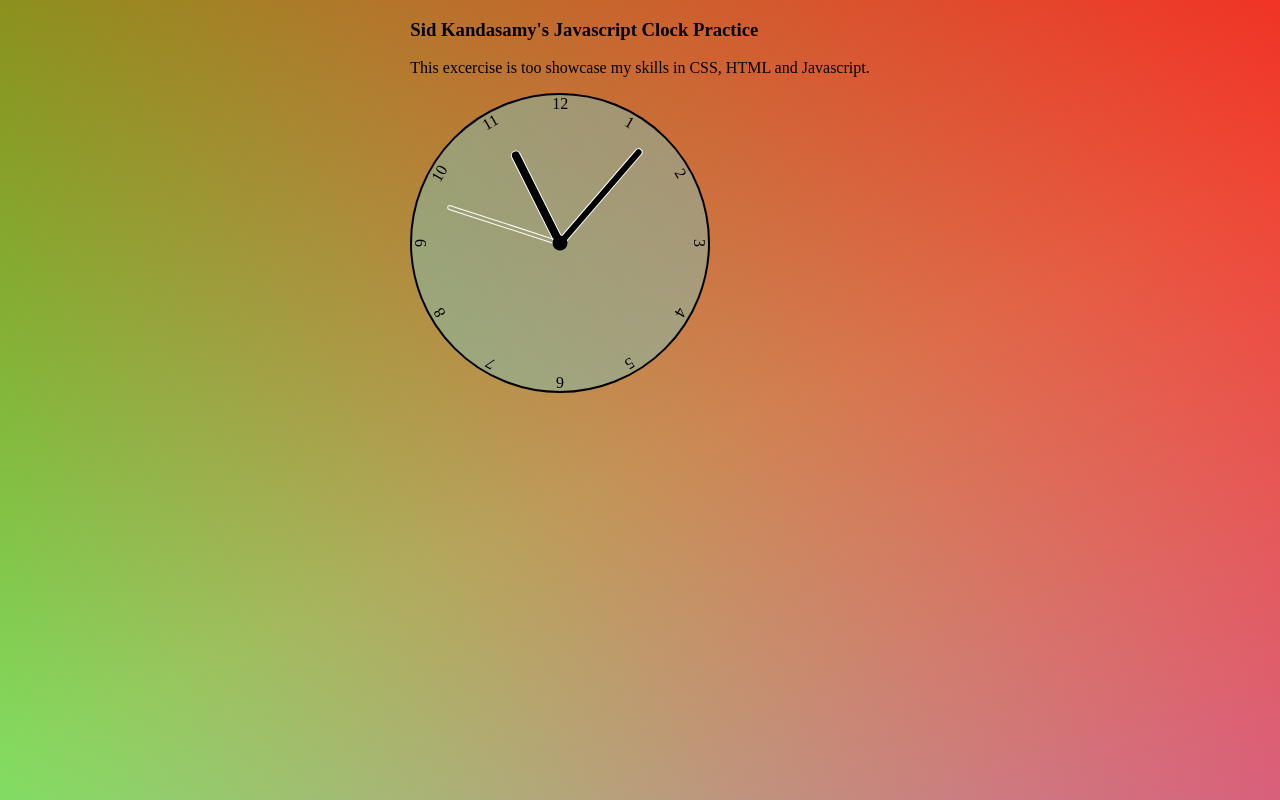
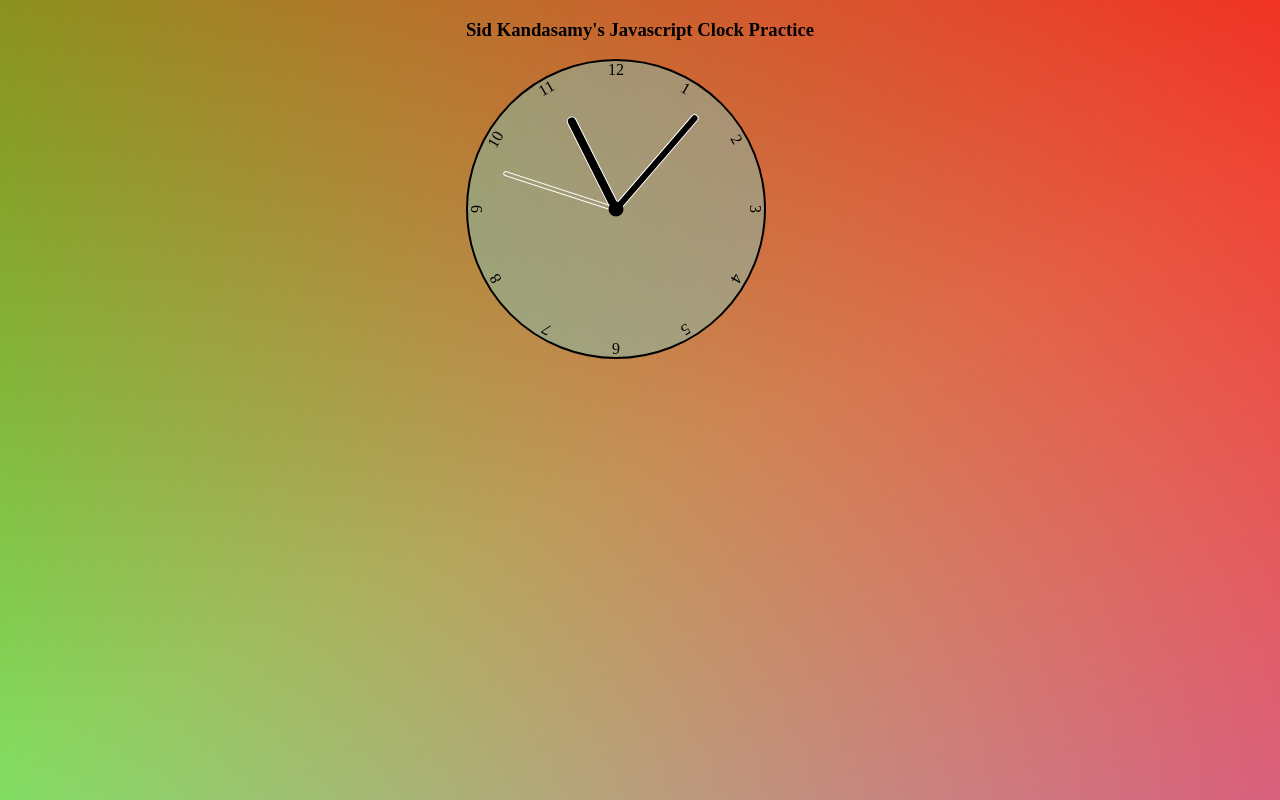
Before and after one commit to SidKandasamy/JS_clock_app, a plain HTML site: page index.html in a window 1280 px wide. Shown: the top 800 px of the page. Drawn offline with Linux system fonts and the light colour scheme.

Commit message:
delete description in index.html

```diff
--- a/index.html
+++ b/index.html
@@ -14,7 +14,7 @@
 
     <div class="title">
         <h3> Sid Kandasamy's Javascript Clock Practice</h3>
-        <p>This excercise is too showcase my skills in CSS, HTML and Javascript.</p>
+
 
         <div class="clock">
                 <!--clock div-->
```
